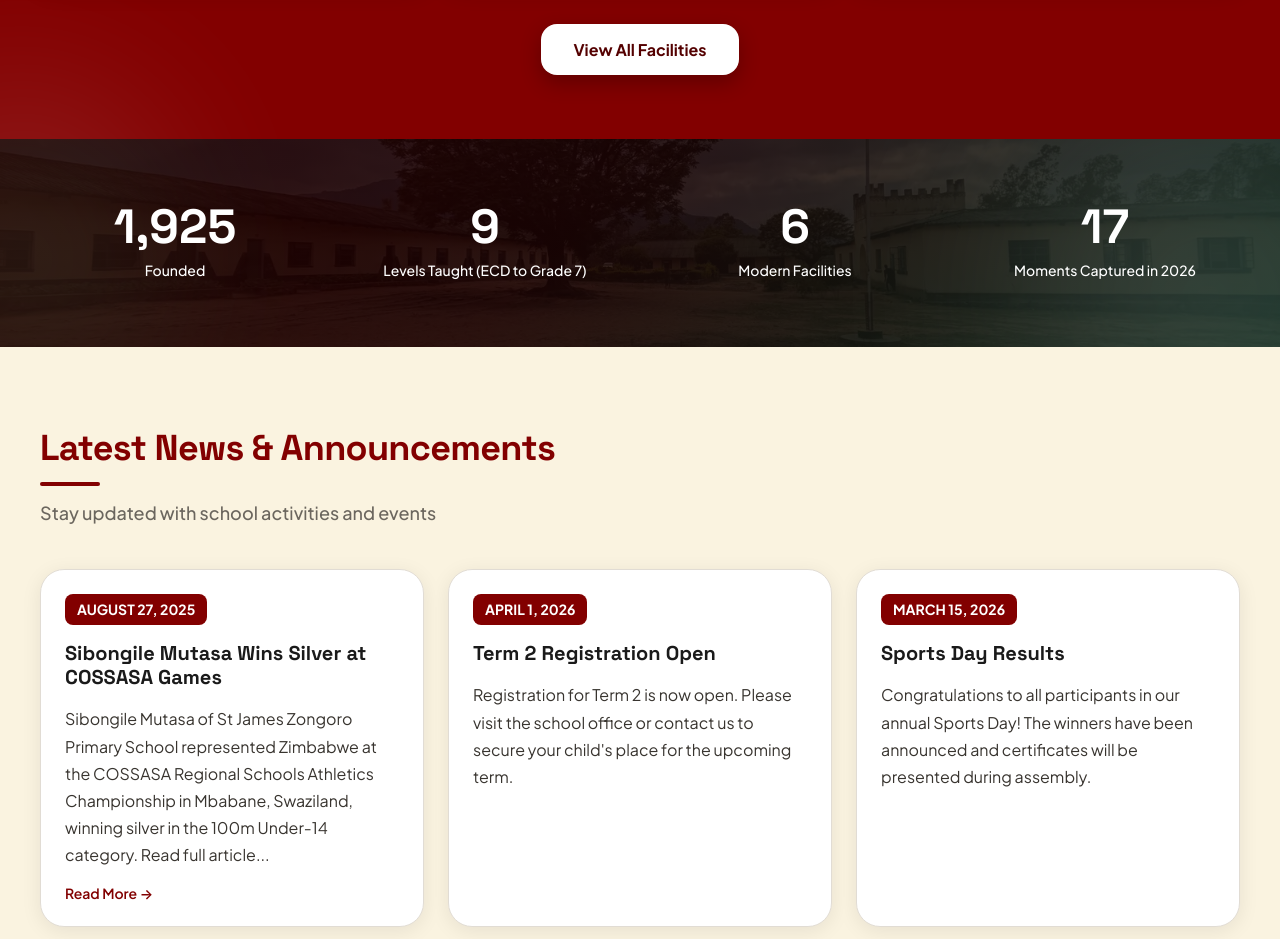
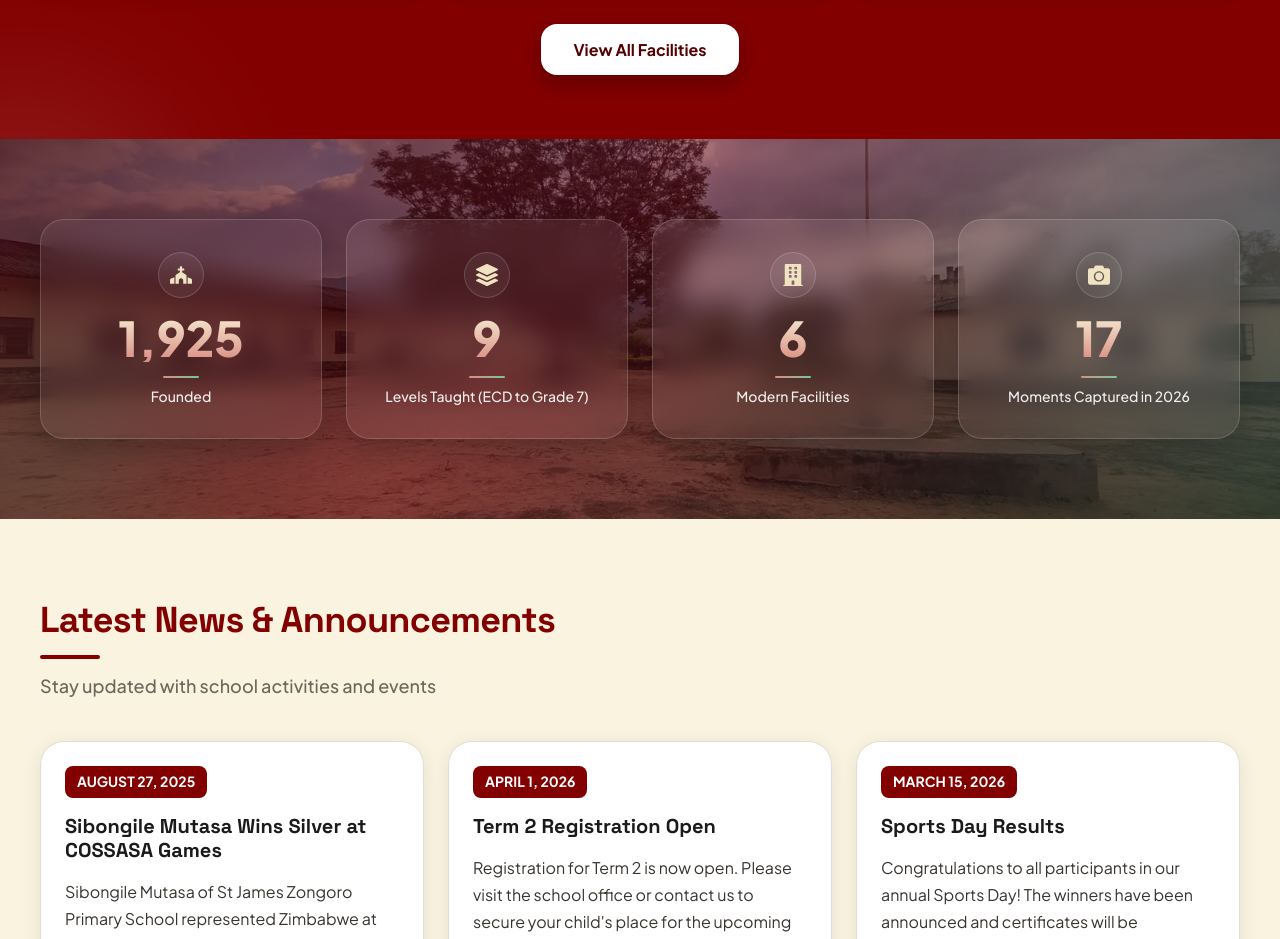
Before and after one commit to Tinashe623/ZONGORO-PRIMARY, a React (Vite) app: page / in a window 1280 px wide. Shown: the part 3100-4039 px from the top of the page. Built offline with nearby package versions, Linux system fonts and the light colour scheme; no server answers.

Commit message:
feat(stats): modernize school stats as glass cards with lighter brand-tinted background

```diff
--- a/src/components/sections/SchoolStats.tsx
+++ b/src/components/sections/SchoolStats.tsx
@@ -1,6 +1,7 @@
 import { useEffect, useRef, useState } from 'react';
-import { Box, SimpleGrid, VStack, Heading, Text, Image } from '@chakra-ui/react';
+import { Box, SimpleGrid, Text, Image } from '@chakra-ui/react';
 import { motion, useInView, useReducedMotion } from 'framer-motion';
+import { FaChurch, FaLayerGroup, FaBuilding, FaCamera } from 'react-icons/fa';
 
 const stats = [
   { value: 1925, label: 'Founded', suffix: '' },
@@ -8,6 +9,8 @@ const stats = [
   { value: 6, label: 'Modern Facilities', suffix: '' },
   { value: 17, label: `Moments Captured in ${new Date().getFullYear()}`, suffix: '' },
 ];
+
+const statIcons = [FaChurch, FaLayerGroup, FaBuilding, FaCamera];
 
 const CountUp = ({ value, suffix }: { value: number; suffix: string }) => {
   const ref = useRef<HTMLSpanElement>(null);
@@ -40,7 +43,7 @@ const CountUp = ({ value, suffix }: { value: number; suffix: string }) => {
 
 const SchoolStats = () => {
   return (
-    <Box py={16} px={4} position="relative" overflow="hidden">
+    <Box py={{ base: 14, md: 20 }} px={4} position="relative" overflow="hidden">
       <Image
         src="/images/new/01.webp"
         alt=""
@@ -60,31 +63,87 @@ const SchoolStats = () => {
         left={0}
         right={0}
         bottom={0}
-        bgGradient="linear(135deg, rgba(38, 0, 0, 0.92) 0%, rgba(26, 4, 4, 0.86) 45%, rgba(9, 38, 27, 0.9) 100%)"
+        bgGradient="linear(135deg, rgba(64, 4, 10, 0.76) 0%, rgba(112, 14, 28, 0.52) 45%, rgba(9, 38, 27, 0.7) 100%)"
       />
-      <Box position="absolute" top={0} left={0} right={0} bottom={0} opacity={0.12}>
+      <Box position="absolute" top={0} left={0} right={0} bottom={0} opacity={0.18}>
         <Box position="absolute" top="-20%" right="-10%" w="400px" h="400px" borderRadius="full" bg="white" filter="blur(100px)" />
         <Box position="absolute" bottom="-30%" left="-10%" w="300px" h="300px" borderRadius="full" bg="forest.400" filter="blur(80px)" />
       </Box>
 
       <Box maxW="1200px" mx="auto" position="relative" zIndex={1}>
-          <SimpleGrid columns={{ base: 2, lg: 4 }} spacing={{ base: 8, md: 10 }}>
-            {stats.map((stat) => (
-              <VStack key={stat.label} spacing={2} textAlign="center">
-                <Heading
-                  fontSize={{ base: '4xl', md: '5xl' }}
-                  color="onAccent"
+        <SimpleGrid columns={{ base: 2, lg: 4 }} spacing={{ base: 4, md: 6 }}>
+          {stats.map((stat, idx) => {
+            const Icon = statIcons[idx];
+            return (
+              <Box
+                key={stat.label}
+                textAlign="center"
+                p={{ base: 5, md: 8 }}
+                rounded="2xl"
+                border="1px solid"
+                borderColor="whiteAlpha.300"
+                bg="whiteAlpha.100"
+                backdropFilter="blur(12px)"
+                style={{ WebkitBackdropFilter: 'blur(12px)' }}
+                boxShadow="0 8px 32px rgba(6, 18, 12, 0.28)"
+                _hover={{
+                  transform: 'translateY(-5px)',
+                  borderColor: 'whiteAlpha.400',
+                  bg: 'whiteAlpha.200',
+                  boxShadow: '0 18px 44px rgba(6, 18, 12, 0.38)',
+                }}
+                transition="all 0.25s ease"
+              >
+                <Box
+                  as="span"
+                  w={{ base: '36px', md: '46px' }}
+                  h={{ base: '36px', md: '46px' }}
+                  mx="auto"
+                  mb={{ base: 2.5, md: 4 }}
+                  rounded="full"
+                  display="flex"
+                  alignItems="center"
+                  justifyContent="center"
+                  bg="whiteAlpha.100"
+                  border="1px solid"
+                  borderColor="whiteAlpha.300"
+                  color="cream.200"
+                  fontSize={{ base: '16px', md: '22px' }}
+                >
+                  <Icon size="1em" />
+                </Box>
+                <Text
+                  as="span"
+                  fontSize={{ base: '3xl', md: '5xl' }}
                   fontWeight="800"
                   lineHeight="1"
+                  bgGradient="linear(to-b, cream.100, maroon.300)"
+                  bgClip="text"
+                  display="inline-block"
                 >
                   <CountUp value={stat.value} suffix={stat.suffix} />
-                </Heading>
-                <Text color="white" fontWeight="medium" fontSize={{ base: 'xs', md: 'sm' }}>
+                </Text>
+                <Box
+                  w="36px"
+                  h="2px"
+                  mx="auto"
+                  mt={{ base: 2, md: 3 }}
+                  rounded="full"
+                  bgGradient="linear(to-r, maroon.300, forest.300)"
+                />
+                <Text
+                  color="whiteAlpha.900"
+                  fontWeight="medium"
+                  fontSize={{ base: 'xs', md: 'sm' }}
+                  mt={2}
+                  lineHeight="1.45"
+                >
                   {stat.label}
                 </Text>
-              </VStack>
-            ))}
-          </SimpleGrid>
+              </Box>
+            );
+          })}
+        </SimpleGrid>
       </Box>
     </Box>
   );
```
